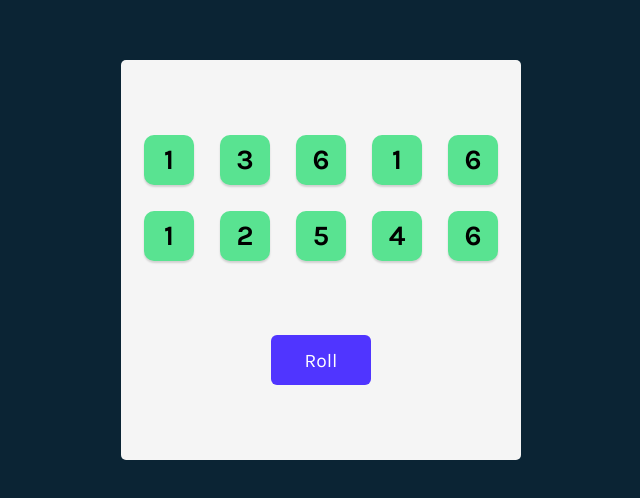
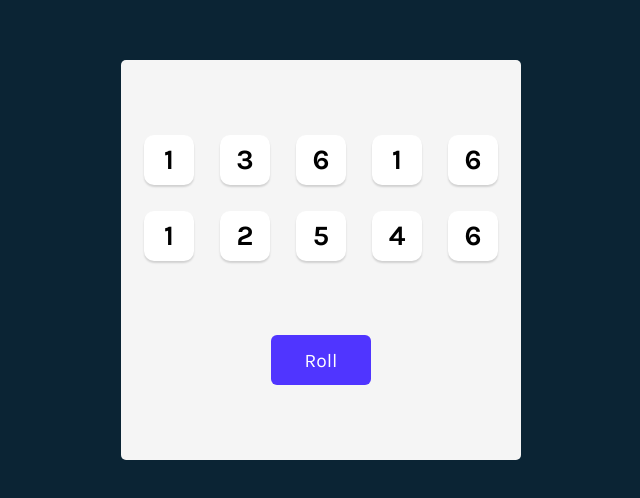
Before and after one commit to eiirikr/react-course, a React (Vite) app in the folder Tenzies/: page / in a window 1280 px wide. Shown: the part 140-638 px from the top of the page, without its empty margins (319-959 px from the left). Built offline with nearby package versions, Linux system fonts and the light colour scheme.

Commit message:
Added hold dice function

```diff
--- a/Tenzies/src/App.jsx
+++ b/Tenzies/src/App.jsx
@@ -5,21 +5,36 @@ import { nanoid } from "nanoid";
 export default function App() {
   const [dice, setDice] = useState(generateAllNewDice());
 
-  const diceElements = dice.map((dieObj) => {
-    return <Die key={dieObj.id} value={dieObj.value} isHeld={dieObj.isHeld} />;
-  });
+  function generateAllNewDice() {
+    return new Array(10).fill(0).map(() => ({
+      value: Math.ceil(Math.random() * 6),
+      isHeld: false,
+      id: nanoid(),
+    }));
+  }
 
   function rollDice() {
     setDice(generateAllNewDice());
   }
 
-  function generateAllNewDice() {
-    return new Array(10).fill(0).map(() => ({
-      value: Math.ceil(Math.random() * 6),
-      isHeld: true,
-      id: nanoid(),
-    }));
+  function hold(id) {
+    setDice((oldDice) =>
+      oldDice.map((die) =>
+        die.id === id ? { ...die, isHeld: !die.isHeld } : die
+      )
+    );
   }
+
+  const diceElements = dice.map((dieObj) => {
+    return (
+      <Die
+        key={dieObj.id}
+        value={dieObj.value}
+        isHeld={dieObj.isHeld}
+        hold={() => hold(dieObj.id)}
+      />
+    );
+  });
 
   return (
     <main>
--- a/Tenzies/src/components/Die.jsx
+++ b/Tenzies/src/components/Die.jsx
@@ -2,5 +2,9 @@ export default function Die(props) {
   const styles = {
     backgroundColor: props.isHeld ? "#59e391" : "#fff",
   };
-  return <button style={styles}>{props.value}</button>;
+  return (
+    <button style={styles} onClick={props.hold}>
+      {props.value}
+    </button>
+  );
 }
```
